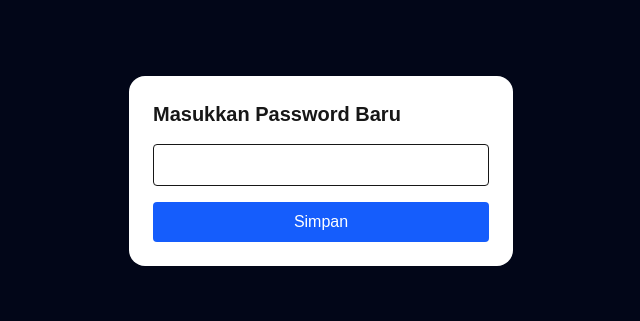
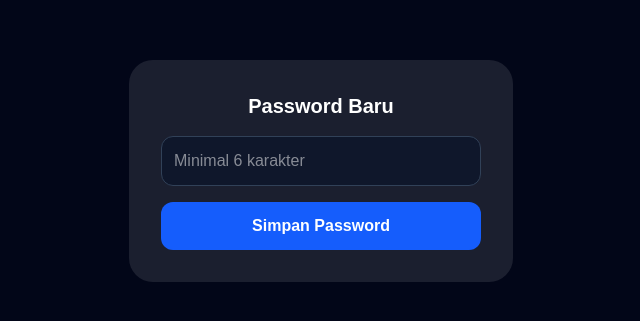
Before and after one commit to inklusisdirf-lab/iLaporan-Harian-SDIRF, a Next.js app: page /update-password in a window 1280 px wide. Shown: the part 229-550 px from the top of the page, without its empty margins (319-959 px from the left). Built offline with nearby package versions, Linux system fonts and the light colour scheme; no server answers.

Commit message:
fix: perbaikan redirect reset password untuk menghindari error API Key

```diff
--- a/app/(auth)/login/page.tsx
+++ b/app/(auth)/login/page.tsx
@@ -97,13 +97,12 @@ export default function LoginPage() {
 const handleForgotPassword = async (e: React.FormEvent) => {
   e.preventDefault();
   setLoading(true);
-    setErrorMessage("");
-    setSuccessMessage("");
 
   try {
-      // Pastikan URL redirect menggunakan format yang tepat untuk Supabase
+    // Kita tambahkan '#' agar Supabase mengirim token sebagai fragmen URL,
+    // bukan sebagai parameter URL yang salah sasaran ke API.
     const { error } = await supabase.auth.resetPasswordForEmail(forgotEmail, {
-        redirectTo: `https://i-laporan-harian-sdirf.vercel.app/update-password`,
+      redirectTo: "https://i-laporan-harian-sdirf.vercel.app/update-password",
     });
 
     if (error) throw error;
--- a/app/update-password/page.tsx
+++ b/app/update-password/page.tsx
@@ -1,48 +1,44 @@
 "use client";
 
-import { useEffect, useState } from "react";
+import { useState } from "react";
 import { useRouter } from "next/navigation";
 import { supabase } from "@/app/utils/supabase/client";
 
 export default function UpdatePasswordPage() {
+  const router = useRouter();
   const [password, setPassword] = useState("");
   const [loading, setLoading] = useState(false);
-
-  // Penting: Supabase perlu menangkap session dari URL (hash)
-  useEffect(() => {
-    supabase.auth.onAuthStateChange(async (event, session) => {
-      if (event === "PASSWORD_RECOVERY") {
-        // User diizinkan untuk mengganti password
-      }
-    });
-  }, []);
 
   const handleUpdate = async (e: React.FormEvent) => {
     e.preventDefault();
     setLoading(true);
+
+    // updateUser akan otomatis mendeteksi token dari URL hash
     const { error } = await supabase.auth.updateUser({ password });
+
     if (error) {
       alert("Error: " + error.message);
     } else {
-      alert("Password berhasil diubah!");
-      window.location.href = "/login";
+      alert("Password berhasil diperbarui!");
+      router.push("/login");
     }
     setLoading(false);
   };
 
   return (
-    <div className="flex min-h-screen items-center justify-center bg-slate-950 p-4">
-      <form onSubmit={handleUpdate} className="w-full max-w-sm space-y-4 bg-white p-6 rounded-2xl">
-        <h2 className="text-xl font-bold">Masukkan Password Baru</h2>
+    <div className="min-h-screen flex items-center justify-center bg-slate-950 p-4">
+      <form onSubmit={handleUpdate} className="bg-white/10 p-8 rounded-3xl w-full max-w-sm text-center">
+        <h2 className="text-white text-xl font-bold mb-4">Password Baru</h2>
         <input
           type="password"
           value={password}
           onChange={(e) => setPassword(e.target.value)}
-          className="w-full p-2 border rounded"
+          className="w-full p-3 rounded-xl mb-4 bg-slate-900 text-white border border-slate-700"
+          placeholder="Minimal 6 karakter"
           required
         />
-        <button type="submit" className="w-full bg-blue-600 text-white py-2 rounded">
-          {loading ? "Menyimpan..." : "Simpan"}
+        <button type="submit" className="w-full bg-blue-600 text-white py-3 rounded-xl font-bold">
+          {loading ? "Memproses..." : "Simpan Password"}
         </button>
       </form>
     </div>
```
Lines whose indentation alone changed are shown as unchanged.
